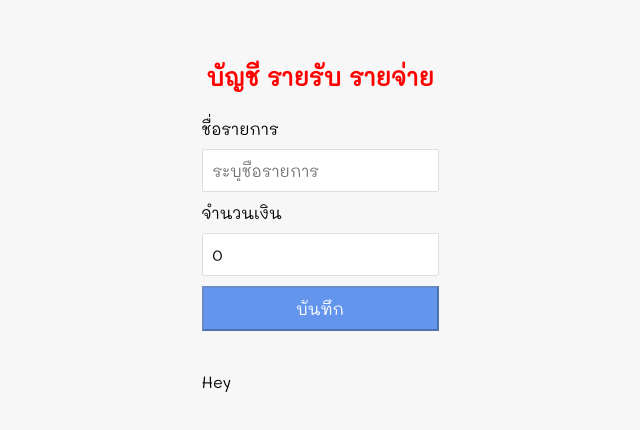
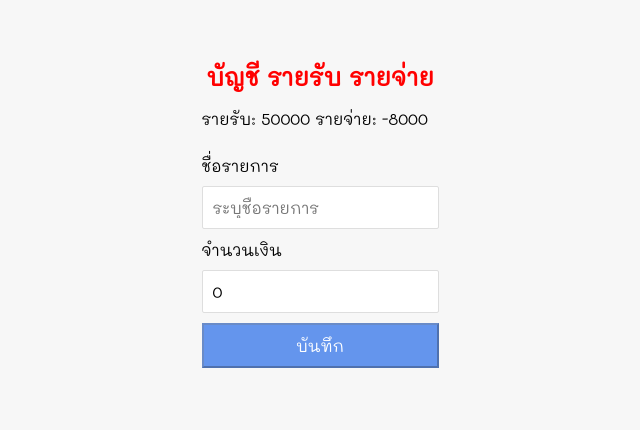
Before and after one commit to Phuthinan/React-practicing, a React (Create React App) app in the folder react-basic/: page / in a window 1280 px wide. Shown: the part 174-604 px from the top of the page, without its empty margins (320-960 px from the left). Built offline with nearby package versions, Linux system fonts and the light colour scheme.

Commit message:
context api multiple value
consumer

```diff
--- a/react-basic/src/App.js
+++ b/react-basic/src/App.js
@@ -3,6 +3,8 @@ import './App.css'
 import FormComponent from "./component/FormComponent";
 import { useState } from "react";
 import DataContext from "./data/DataContext.js";
+import ReportComponent from "./component/ReportComponent";
+
 function App() {
   const design = {color:'red',textAlign:"center",fontSize:"1.5rem"}
   const initData=[]
@@ -13,9 +15,15 @@ function App() {
     })
   }
   return (
-     <DataContext.Provider value={"Hey"}>
+     <DataContext.Provider value={
+       {
+        income:50000,
+        expense:-8000
+       }
+     }>
        <div className="container">
         <h1 style={design}>บัญชี รายรับ รายจ่าย</h1>
+        <ReportComponent/>
         <FormComponent onAddItem={onAddNewItem}/>
         <Transaction items = {items}/>
       </div>
--- a/react-basic/src/component/Item.js
+++ b/react-basic/src/component/Item.js
@@ -1,6 +1,7 @@
 import PropTypes from 'prop-types';
 import './Item.css'
 import DataContext from '../data/DataContext';
+
 const Item = (props)=>{
 
     const {title,amount}=props
@@ -8,9 +9,6 @@ const Item = (props)=>{
     const symbol = amount<0 ? "-":"+"
     return   (
         <li className={status}>{title} <span>{symbol}{Math.abs(amount)}</span>
-            <DataContext.Consumer>
-                {value=><p>{value}</p>}
-            </DataContext.Consumer>
         </li>
         );
 }
--- /dev/null
+++ b/react-basic/src/component/ReportComponent.js
@@ -0,0 +1,12 @@
+import DataContext from "../data/DataContext";
+
+const ReportComponent=()=>{
+    return(
+        <div>
+            <DataContext.Consumer>
+                {context=><p>รายรับ: {context.income} รายจ่าย: {context.expense}</p>}
+            </DataContext.Consumer>
+        </div>
+    );
+}
+export default ReportComponent
--- a/react-basic/src/component/Transaction.js
+++ b/react-basic/src/component/Transaction.js
@@ -1,7 +1,6 @@
 import Item from "./Item";
 import './Transaction.css'
 import DataContext from "../data/DataContext.js";
-
 const Transaction = (props) => {
     const {items} =props
     return (
@@ -12,9 +11,6 @@ const Transaction = (props) => {
           return <Item {...element} key={element.id}/>
         })}
       </ul>
-      <DataContext.Consumer>
-        {value=><p>{value}</p>}
-      </DataContext.Consumer>
       </div>
     );
   }
```
